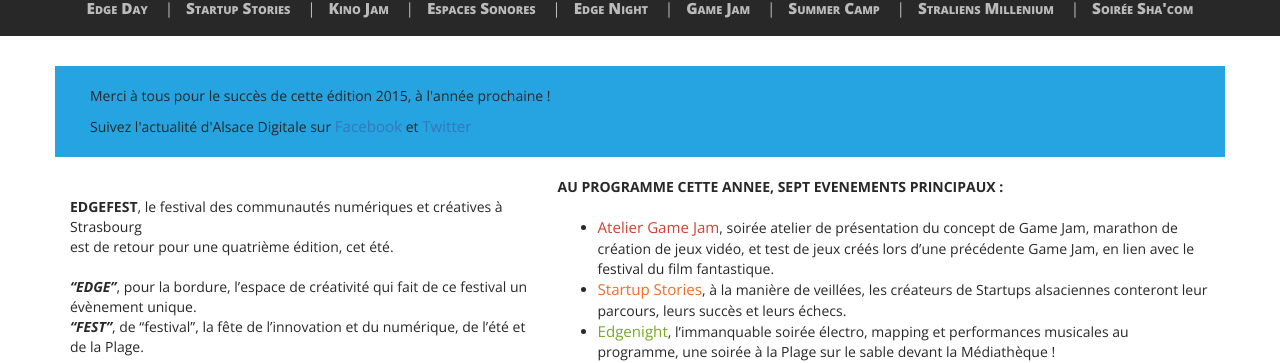
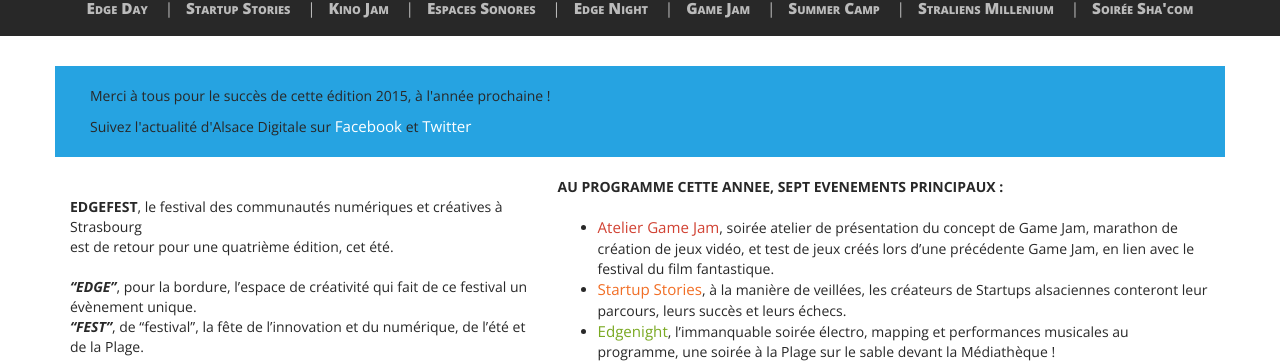
Before and after one commit to AlsaceDigitale/www.edgefest.fr-2019-temporary, a Jekyll site: the page built from index.html, in a window 1280 px wide. Shown: the part 397-760 px from the top of the page. Built offline with Jekyll 4.4.1, drawn with Linux system fonts in a browser that asks for light colours; nearby versions of some CDN libraries; some web fonts are replaced.

Commit message:
Fix links colors in the intro

```diff
--- a/_includes/intro.html
+++ b/_includes/intro.html
@@ -11,7 +11,7 @@
     <div class="row" style="background-color: #26A3E1; margin-top: 20px; padding: 20px">
         <div class="col-xs-12">
             <p>Merci à tous pour le succès de cette édition 2015, à l'année prochaine !</p>
-            <p>Suivez l'actualité d'Alsace Digitale sur <a href="https://www.facebook.com/alsace.digitale">Facebook</a> et <a href="https://twitter.com/AlsaceDigitale">Twitter</a></p>
+            <p>Suivez l'actualité d'Alsace Digitale sur <a style="color: white;" href="https://www.facebook.com/alsace.digitale">Facebook</a> et <a style="color: white;" href="https://twitter.com/AlsaceDigitale">Twitter</a></p>
         </div>
     </div>
     <div class="row" style="margin-top: 20px;">
```
